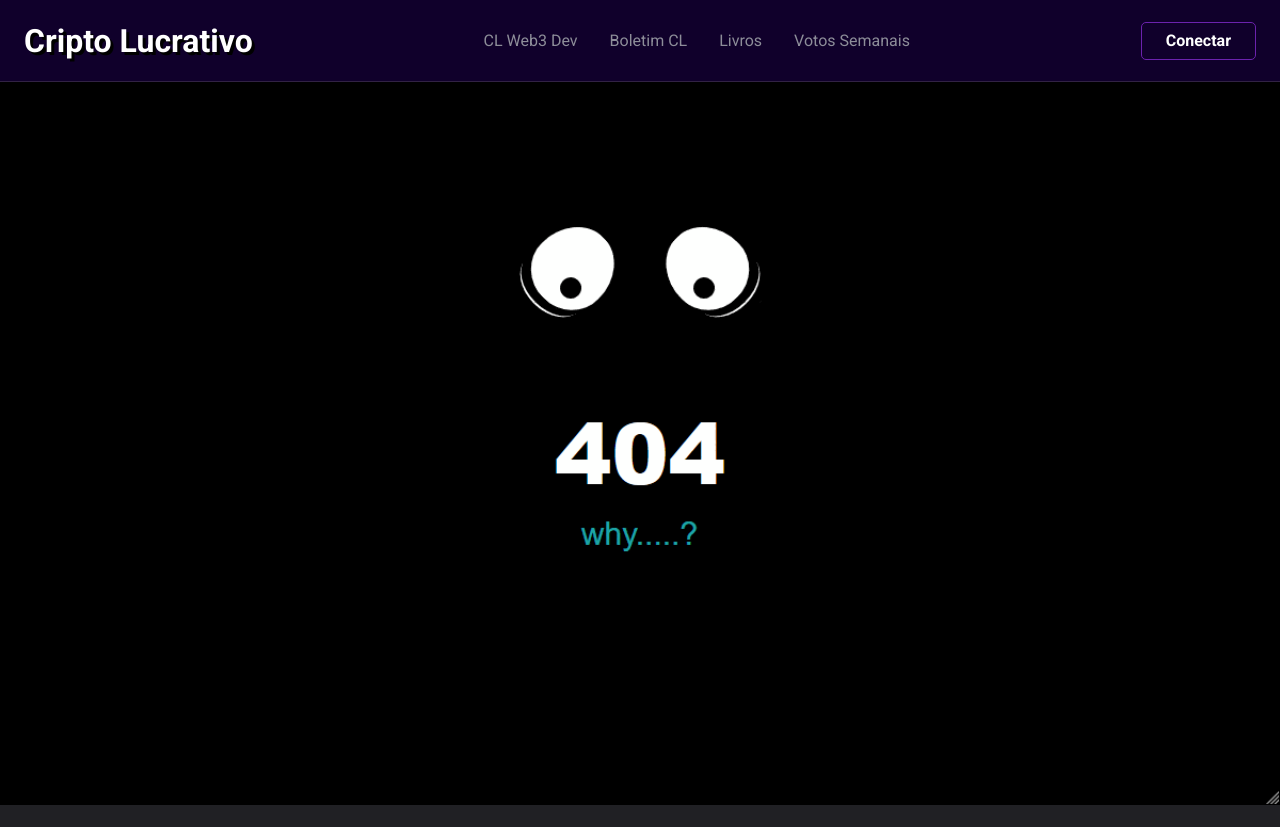
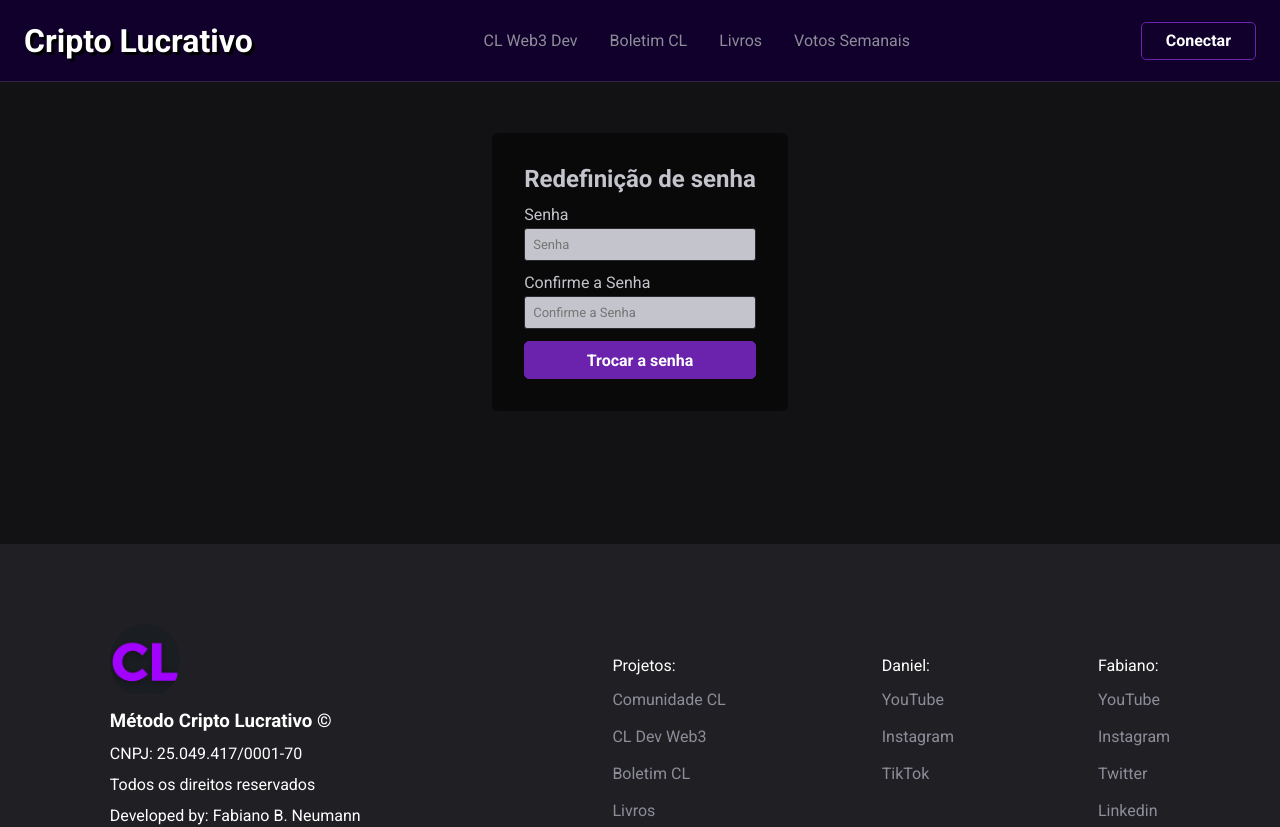
Before and after one commit to fabianoneumann/cl-frontend, a React (Vite) app: page /users/reset-password in a window 1280 px wide. Shown: the top 827 px of the page. Built offline with nearby package versions, Linux system fonts and the light colour scheme.

Commit message:
added reset password page with backend service integration

```diff
--- a/src/Router.tsx
+++ b/src/Router.tsx
@@ -5,7 +5,7 @@ import { DefaultLayout } from './layouts/DefaultLayout';
 import { PageNotFound } from './pages/PageNotFound';
 import { AccountActivation } from './pages/AccountActivation';
 import { ActivateYourAccount } from './pages/ActivateYourAccount';
-// import { useContext } from 'react';
+import { ResetPassword } from './pages/ResetPassword';
 
 
 // TODO: Create a PrivateRoute component when needed
@@ -33,7 +33,7 @@ export function Router() {
 
                 <Route path="/users/activate-your-account" element={<ActivateYourAccount />} />
                 <Route path="/users/activate" element={<AccountActivation />} />
-                {/* <Route path="/users/reset-password/:token" element={<ResetPassword />} /> */}
+                <Route path="/users/reset-password" element={<ResetPassword />} />
 
                 <Route path="*" element={<PageNotFound />} />
             </Route>
--- a/src/components/auth/ResetPasswordModal/index.tsx
+++ b/src/components/auth/ResetPasswordModal/index.tsx
@@ -1,9 +1,10 @@
-import { useEffect, useRef, useState } from "react";
+import { useEffect, useRef } from "react";
 import { z } from "zod";
 import { useForm, FormProvider } from "react-hook-form";
 import { zodResolver } from "@hookform/resolvers/zod";
 import { ResetPasswordForm, ResetPasswordModalBackground, ResetPasswordModalContainer } from "./styles";
 import { Form } from "../../Form";
+import { api } from "../../../services/api";
 
 interface ResetPasswordModalProps {
     isResetPasswordModalOpen: boolean;
@@ -30,10 +31,25 @@ export function ResetPasswordModal({
 
     const { handleSubmit, reset } = resetPasswordForm;
 
-    const [ output, setOutput ] = useState('');
+    function resetPassword(data: ResetPasswordFormData) {
+        const { email } = data;
 
-    function resetPassword(data: ResetPasswordFormData) {
-        setOutput(JSON.stringify(data, null, 2));
+        api.post('/users/password-reset-request', {
+            email,
+        }).then(response => {
+            console.log(response.data);
+
+            if (response.status !== 204) {
+                alert('Erro ao solicitar redefinição de senha!');
+                return;
+            }
+
+            alert('E-mail de redefinição de senha enviado com sucesso!');
+            setResetPasswordModalOpen(false);
+        }).catch(error => {
+            alert('Erro ao solicitar redefinição de senha: ' + error.response.data.message);
+        });
+
         reset({email: ''});
     }
 
@@ -76,8 +92,6 @@ export function ResetPasswordModal({
                             <button type="submit">Enviar e-mail</button>
                         </ResetPasswordForm>
                     </FormProvider>
-
-                    <pre>{output}</pre>
                 </ResetPasswordModalContainer>
             </ResetPasswordModalBackground>
         )
--- /dev/null
+++ b/src/pages/ResetPassword/index.tsx
@@ -0,0 +1,127 @@
+import { zodResolver } from "@hookform/resolvers/zod";
+import { useForm, FormProvider } from "react-hook-form";
+import { z } from "zod";
+import { ResetPasswordContainer, ResetPasswordForm } from "./styles";
+import { useEffect, useState } from "react";
+import { Form } from "../../components/Form";
+import { useLocation, useNavigate } from "react-router-dom";
+import { api } from "../../services/api";
+
+const resetPasswordFormSchema = z.object({
+    password: z.string()
+        .min(8, 'A senha deve ter no mínimo 8 caracteres'),
+    passwordConfirmation: z.string()
+        .min(8, 'A senha deve ter no mínimo 8 caracteres')
+});
+
+type resetPasswordFormData = z.infer<typeof resetPasswordFormSchema>;
+
+export function ResetPassword() {
+    const location = useLocation();
+    const searchParams = new URLSearchParams(location.search);
+    const token = searchParams.get('token');
+
+    const navigate = useNavigate();
+
+    useEffect(() => {
+        //TODO: Adicionar timer com ícone em movimento ou alguma animação
+        api.defaults.headers.Authorization = `Bearer ${token}`;
+    });
+
+    const  resetPasswordForm = useForm<resetPasswordFormData>({
+        resolver: zodResolver(resetPasswordFormSchema)
+    });
+
+    const { handleSubmit, reset } = resetPasswordForm;
+
+    const [ error, setError ] = useState('');
+
+    async function resetPassword(data: resetPasswordFormData) {
+        const { password, passwordConfirmation } = data;
+
+        if (password !== passwordConfirmation) {
+            setError('As senhas não coincidem!');
+            return;
+        } else {
+            setError('');
+        }
+
+        api.patch('/users/reset-password',{
+            password,
+        })
+            .then(response => {
+                if (response.status !== 204) {
+                    alert('Erro ao ativar conta!');
+                    return;
+                }
+
+                //TODO: Adicionar mensagem de sucesso em toast e
+                // adicionar timer com ícone em movimento ou alguma animação para sucesso
+                alert('Senha alterada com sucesso!');
+                navigate('/');
+            }).catch(error => {
+                alert('Erro ao ativar conta: ' + error.message);
+            });
+
+        //copirado de register user, trocar para reset password
+        // await api.post('users', {
+        //     username,
+        //     email,
+        //     password,
+        // }).then(response => {
+        //     if (response.status !== 201) {
+        //         alert('Erro ao registrar usuário!');
+        //         return;
+        //     }
+
+        //     setRegisterModalOpen(false);
+        //     setError('');
+        //     reset({username: '', email: '', password: ''});
+        //     navigate('/users/activate-your-account');
+        // }).catch(error => {
+        //     setError(error.response.data.message);
+        // });
+
+        reset({password: '', passwordConfirmation: ''});
+    }
+
+    return (
+        <ResetPasswordContainer>
+            <FormProvider {...resetPasswordForm}>
+                <ResetPasswordForm onSubmit={handleSubmit(resetPassword)}>
+                    <h2>Redefinição de senha</h2>
+                    {error && <span>{error}</span>}
+                    <Form.Field>
+                        <Form.Label htmlFor="password">Senha</Form.Label>
+                        <Form.Input
+                            type="password"
+                            name="password"
+                            placeholder="Senha"
+                            autoComplete="off"
+                            onChange={() => {setError('')}}
+                        />
+                        <Form.ErrorMessage field="password" />
+                    </Form.Field>
+
+                    <Form.Field>
+                        <Form.Label htmlFor="passwordConfirmation">Confirme a Senha</Form.Label>
+                        <Form.Input
+                            type="password"
+                            name="passwordConfirmation"
+                            placeholder="Confirme a Senha"
+                            autoComplete="off"
+                            onChange={() => {setError('')}}
+                        />
+                        <Form.ErrorMessage field="passwordConfirmation" />
+                    </Form.Field>
+
+                    <button type='submit'>Trocar a senha</button>
+                </ResetPasswordForm>
+            </FormProvider>
+
+        </ResetPasswordContainer>
+    );
+}
+
+// referência de tela:
+// https://codepen.io/JacobLett/pen/obqXMZ
--- /dev/null
+++ b/src/pages/ResetPassword/styles.ts
@@ -0,0 +1,46 @@
+import styled from "styled-components";
+
+export const ResetPasswordContainer = styled.div`
+    display: flex;
+    flex-direction: column;
+    align-items: center;
+    justify-content: center;
+    gap: 1rem;
+    height: 68vh;
+`;
+
+export const ResetPasswordForm = styled.form`
+    display: flex;
+    flex-direction: column;
+    gap: 0.75rem;
+    background-color: ${props => props.theme["gray-950"]};
+    padding: 2rem;
+    border-radius: 6px;
+
+    h2 {
+        font-size: 1.5rem;
+        text-align: center;
+        color: ${props => props.theme["gray-300"]};
+    }
+
+    button {
+        height: 2.375rem;
+        background: ${props => props.theme["pink-700"]};
+        color: ${props => props.theme.white};
+        font-weight: bold;
+        border: 1px solid ${props => props.theme["pink-700"]};
+        border-radius: 5px;
+        cursor: pointer;
+        transition: all 0.3s;
+
+        &:hover,
+        &:focus {
+            background: ${props => props.theme["pink-900"]};
+        }
+    }
+
+    span {
+        color: ${props => props.theme["red-300"]};
+        align-self: center;
+    }
+`;
```
Also changed, not shown: src/utils/auth/is-valid-token.ts (added, +11 -0 lines).
